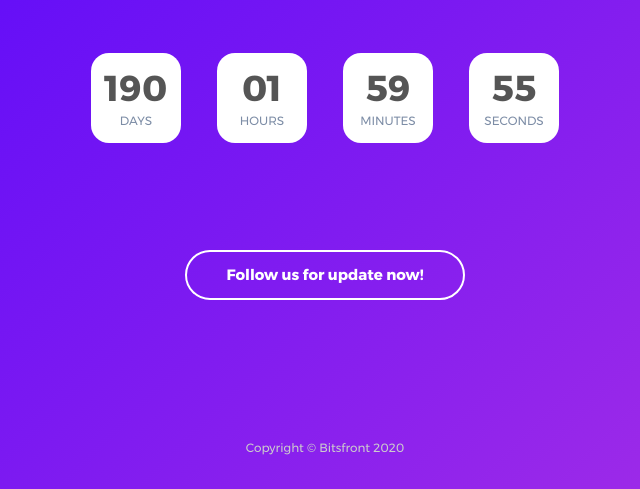
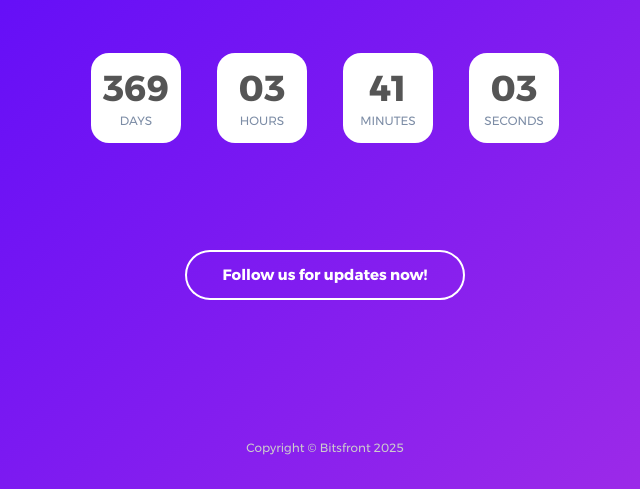
Before and after one commit to bitsfront/bitsfront.com, a plain HTML site: page index.html in a window 1280 px wide. Shown: the part 308-797 px from the top of the page, 315-955 px from the left. Drawn offline with Linux system fonts and the light colour scheme; a web font is replaced by a local one.

Commit message:
Update index.html

```diff
--- a/index.html
+++ b/index.html
@@ -58,12 +58,12 @@
 			</div>
 
 			<button class="flex-c-m s1-txt2 size3 how-btn"  data-toggle="modal" data-target="#subscribe">
-				Follow us for update now!
+				Follow us for updates now!
 			</button>
 		</div>
 
 		<span class="s1-txt3 txt-center">
-			Copyright &copy Bitsfront 2020
+			Copyright &copy Bitsfront 2025
 		</span>
 
 	</div>
@@ -82,7 +82,7 @@
 					</h3>
 
 					<p class="m1-txt2 txt-center p-b-40">
-						Follow us for update now!
+						Follow us for updates now!
 					</p>
 
 					<form class="contact100-form validate-form">
@@ -104,7 +104,7 @@
 					</form>
 
 					<p class="s1-txt5 txt-center wsize2 m-lr-auto p-t-20">
-						And don’t worry, we hate spam too! You can unsubcribe at anytime.
+						And don’t worry, we hate spam too! You can unsubscribe at any time.
 					</p>
 				</div>
 			</div>
@@ -130,7 +130,7 @@
 		$('.cd100').countdown100({
 			// Set Endtime here
 			// Endtime must be > current time
-			endtimeYear: 2020,
+			endtimeYear: 2026,
 			endtimeMonth: 0,
 			endtimeDate: 190,
 			endtimeHours: 2,
```
